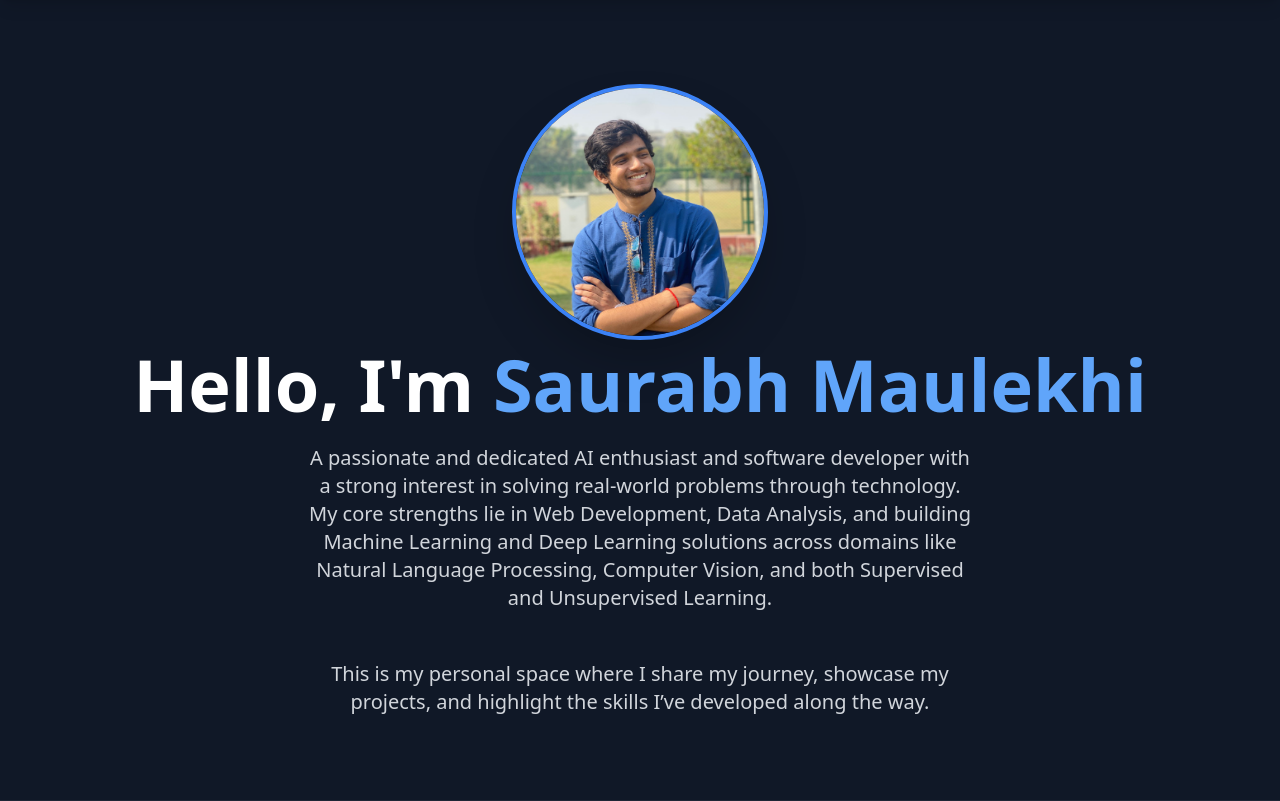
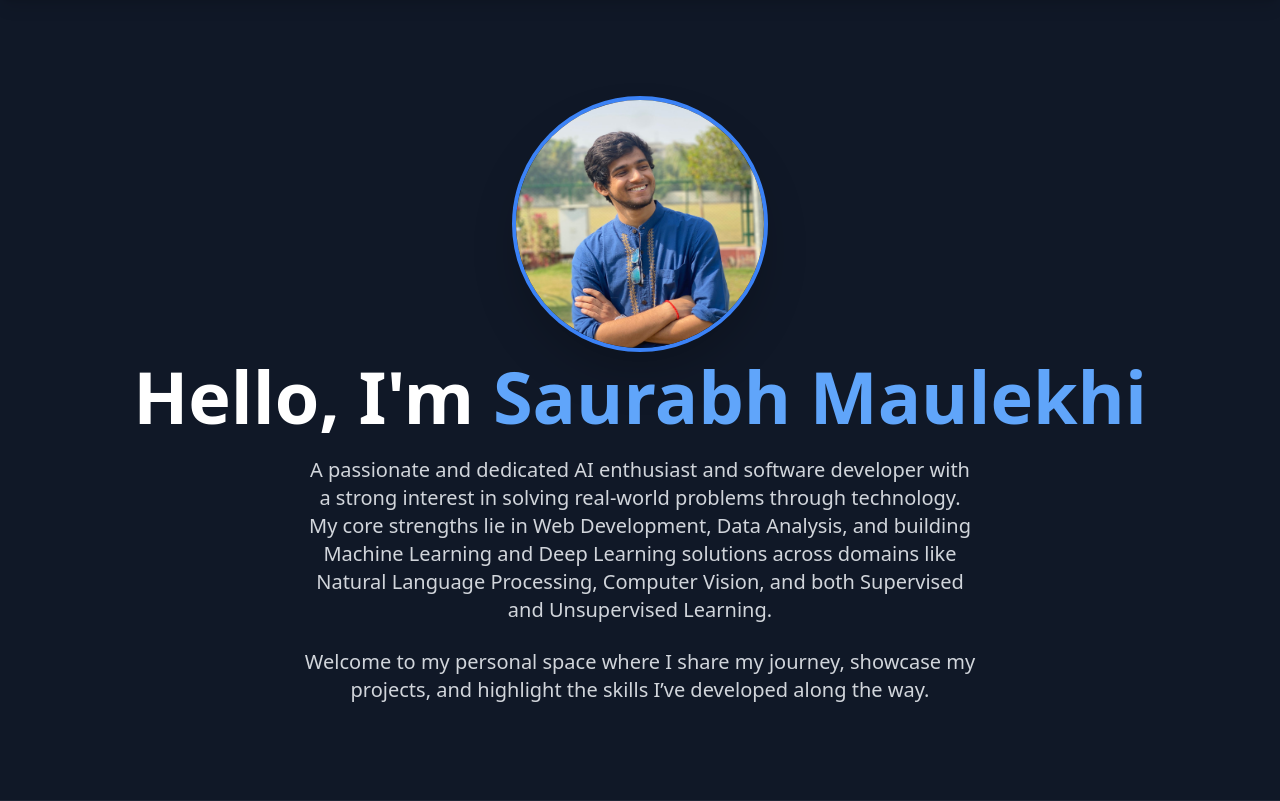
Before and after one commit to Saurabh-Maulekhi/Portfolio, a Django app: page / in a window 1280 px wide. Shown: the part 64-865 px from the top of the page. Run offline with Django 5.2, Linux system fonts and the light colour scheme; some libraries are stand-ins or nearby versions.

Commit message:
Update index.html

```diff
--- a/templates/index.html
+++ b/templates/index.html
@@ -122,9 +122,9 @@
             <p class="mt-6 text-lg md:text-xl text-gray-300 max-w-2xl mx-auto">
                 A passionate and dedicated AI enthusiast and software developer with a strong interest in solving real-world problems through technology. My core strengths lie in Web Development, Data Analysis, and building Machine Learning and Deep Learning solutions across domains like Natural Language Processing, Computer Vision, and both Supervised and Unsupervised Learning.
             </p>
-            <br>
+
             <p class="mt-6 text-lg md:text-xl text-gray-300 max-w-2xl mx-auto">
-                This is my personal space where I share my journey, showcase my projects, and highlight the skills I’ve developed along the way.
+                Welcome to my personal space where I share my journey, showcase my projects, and highlight the skills I’ve developed along the way.
             </p>
         </div>
     </section>
@@ -590,7 +590,7 @@
                 </div>
 
                 <div class="bg-gray-700 p-1 sm:p-2 rounded-lg shadow-xl">
-                   <iframe src="https://pdf.ac/4fN8UJ"   class="w-full h-[70vh] md:h-[80vh] border-0 rounded" title="Saurabh's Resume">
+                   <iframe src="https://pdf.ac/4iYx61"   class="w-full h-[70vh] md:h-[80vh] border-0 rounded" title="Saurabh's Resume">
 
                     </iframe>
                 </div>
```
